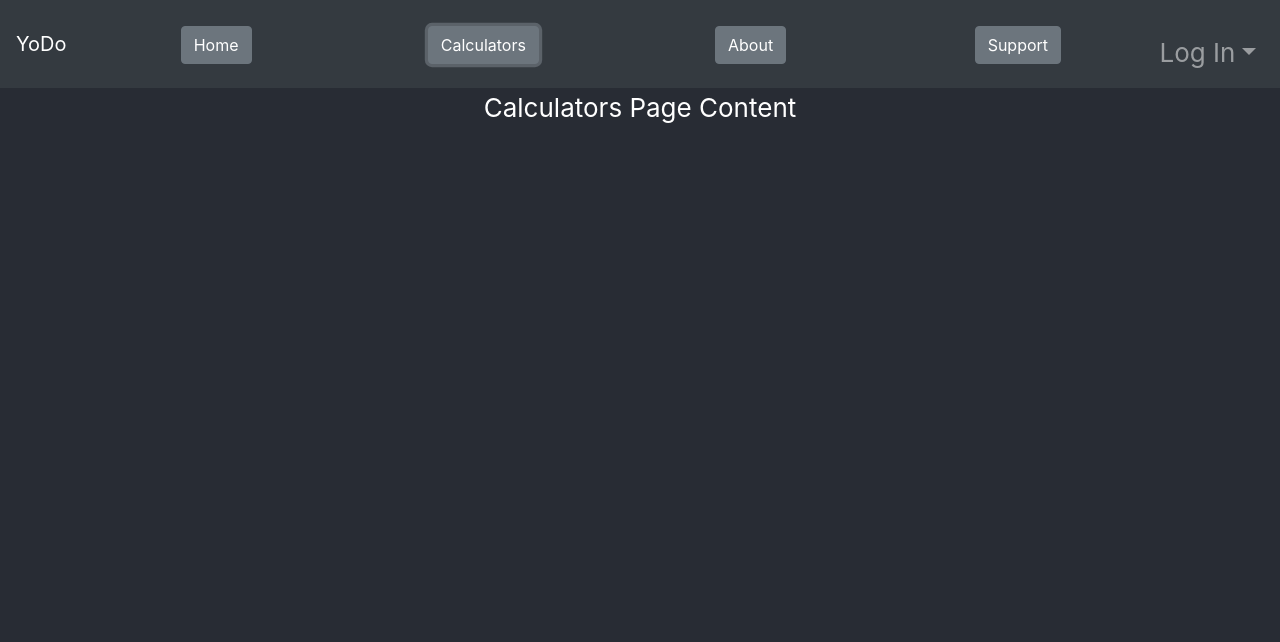
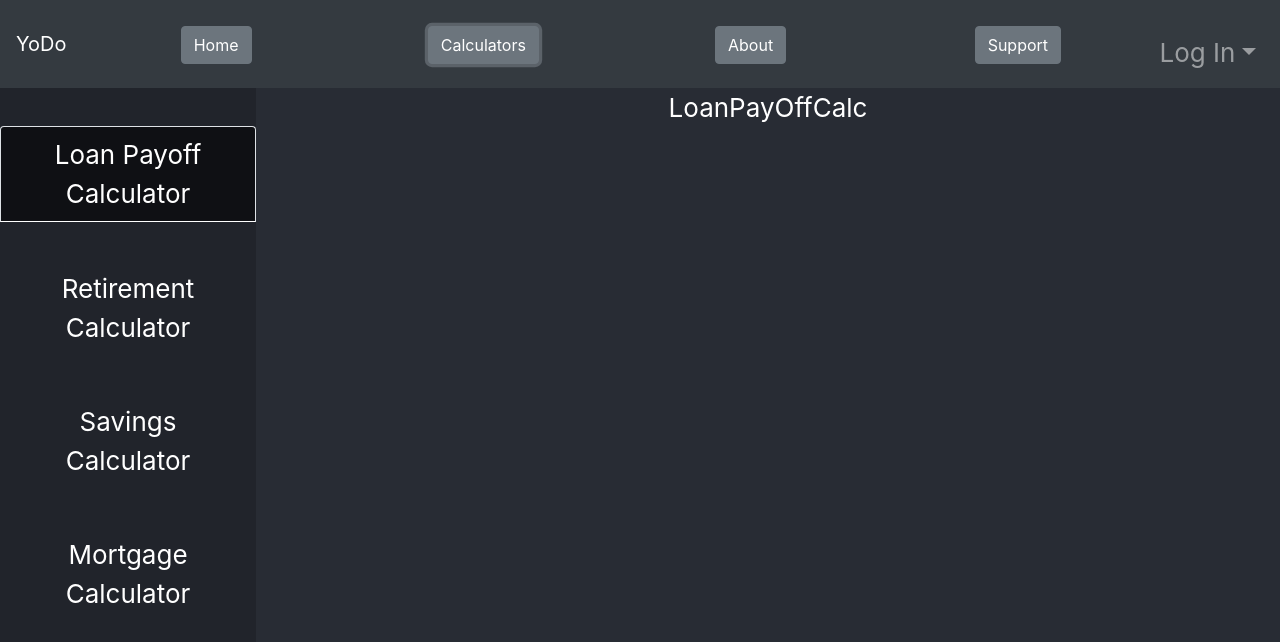
Before and after one commit to TYohoJr/yodo, a React (Create React App) app: page / in a window 1280 px wide. Both pictures are taken after a click on the button "Calculators". Shown: the top 642 px of the page. Built offline with nearby package versions, Linux system fonts and the light colour scheme.

Commit message:
added calculators tabs and components

```diff
--- a/src/Calculators/CalculatorsPage.js
+++ b/src/Calculators/CalculatorsPage.js
@@ -1,11 +1,14 @@
 import React, { Component } from 'react';
+import './Calculators.css';
 import { connect } from 'react-redux';
+import NavigationBarCalculators from './NavigationBarCalculators';
 
 class CalculatorsPage extends Component {
     render() {
         return (
             <div>
-                Calculators Page Content
+                <NavigationBarCalculators />
+                {this.props.calculatorsReducer.currentTab}
             </div>
         )
     }
--- /dev/null
+++ b/src/Calculators/LoanPayOffCalc.js
@@ -0,0 +1,15 @@
+import React, { Component } from 'react';
+import './Calculators.css';
+import { connect } from 'react-redux';
+
+class LoanPayOffCalc extends Component {
+    render() {
+        return (
+            <div>
+                LoanPayOffCalc
+            </div>
+        )
+    }
+}
+
+export default connect((state) => (state))(LoanPayOffCalc);
--- /dev/null
+++ b/src/Calculators/MortgageCalc.js
@@ -0,0 +1,15 @@
+import React, { Component } from 'react';
+import './Calculators.css';
+import { connect } from 'react-redux';
+
+class MortgageCalc extends Component {
+    render() {
+        return (
+            <div>
+                MortgageCalc
+            </div>
+        )
+    }
+}
+
+export default connect((state) => (state))(MortgageCalc);
--- /dev/null
+++ b/src/Calculators/NavigationBarCalculators.js
@@ -0,0 +1,97 @@
+import React from 'react';
+import './Calculators.css';
+import { Nav, NavItem, NavLink } from 'reactstrap';
+import classnames from 'classnames';
+import { connect } from 'react-redux';
+import LoanPayOffCalc from './LoanPayOffCalc';
+import MortgageCalc from './MortgageCalc';
+import RetirementCalc from './RetirementCalc';
+import SavingsCalc from './SavingsCalc';
+
+class NavigationBarCalculators extends React.Component {
+    constructor() {
+        super();
+        this.changeCurrentTab = this.changeCurrentTab.bind(this);
+        this.state = {
+            activeTab: '1'
+        }
+    }
+
+    changeCurrentTab(page, tab) {
+        if(this.state.activeTab !== tab) {
+            this.setState({
+                activeTab: tab
+            })
+        }
+        this.props.dispatch({
+            type: 'changeCalculatorsPageTab',
+            currentTab: page
+        });
+    }
+
+    componentWillMount() {
+        this.props.dispatch({
+            type: 'changeCalculatorsPageTab',
+            currentTab: <LoanPayOffCalc />
+        })
+    }
+
+    render() {
+        return (
+            <div>
+                <Nav tabs vertical>
+                    <NavItem>
+                        <NavLink
+                            className={classnames({ active: this.state.activeTab === '1' })}
+                            onClick={() => { this.changeCurrentTab(<LoanPayOffCalc />, '1'); }}
+                        >
+                            Loan Payoff Calculator
+                        </NavLink>
+                    </NavItem>
+                    <NavItem>
+                        <NavLink
+                            className={classnames({ active: this.state.activeTab === '2' })}
+                            onClick={() => { this.changeCurrentTab(<RetirementCalc />, '2'); }}
+                        >
+                            Retirement Calculator
+                        </NavLink>
+                    </NavItem>
+                    <NavItem>
+                        <NavLink
+                            className={classnames({ active: this.state.activeTab === '3' })}
+                            onClick={() => { this.changeCurrentTab(<SavingsCalc />, '3'); }}
+                        >
+                            Savings Calculator
+                        </NavLink>
+                    </NavItem>
+                    <NavItem>
+                        <NavLink
+                            className={classnames({ active: this.state.activeTab === '4' })}
+                            onClick={() => { this.changeCurrentTab(<MortgageCalc />, '4' ); }}
+                        >
+                            Mortgage Calculator
+                        </NavLink>
+                    </NavItem>
+                    {/* <NavItem>
+                        <NavLink
+                            className={classnames({ active: this.state.activeTab === '5' })}
+                            onClick={() => { this.changeCurrentTab(<Investment />, '5'); }}
+                        >
+                            Investment
+                        </NavLink>
+                    </NavItem> */}
+                    {/* <NavItem>
+                        <NavLink
+                            className={classnames({ active: this.state.activeTab === '6' })}
+                            onClick={() => { this.changeCurrentTab(<StockMarket />, '6'); }}
+                        >
+                            Stock Market
+                        </NavLink>
+                    </NavItem> */}
+                </Nav>
+            </div>
+        );
+    }
+}
+
+export default connect((state) => (state))(NavigationBarCalculators);
--- /dev/null
+++ b/src/Calculators/RetirementCalc.js
@@ -0,0 +1,15 @@
+import React, { Component } from 'react';
+import './Calculators.css';
+import { connect } from 'react-redux';
+
+class RetirementCalc extends Component {
+    render() {
+        return (
+            <div>
+                RetirementCalc
+            </div>
+        )
+    }
+}
+
+export default connect((state) => (state))(RetirementCalc);
--- /dev/null
+++ b/src/Calculators/SavingsCalc.js
@@ -0,0 +1,15 @@
+import React, { Component } from 'react';
+import './Calculators.css';
+import { connect } from 'react-redux';
+
+class SavingsCalc extends Component {
+    render() {
+        return (
+            <div>
+                SavingsCalc
+            </div>
+        )
+    }
+}
+
+export default connect((state) => (state))(SavingsCalc);
--- a/src/reducers.js
+++ b/src/reducers.js
@@ -67,6 +67,24 @@ const homePageReducer = (state, action) => {
     }
     switch (action.type) {
         case "changeHomePageTab":
+            return state = {
+                ...state,
+                currentTab: action.currentTab            }
+        default:
+            return state = {
+                ...state
+            }
+    }
+}
+
+const calculatorsReducer = (state, action) => {
+    if (!state) {
+        state = {
+            currentTab: null
+        }
+    }
+    switch (action.type) {
+        case "changeCalculatorsPageTab":
             return state = {
                 ...state,
                 currentTab: action.currentTab            }
@@ -217,4 +235,5 @@ export default combineReducers({
     createAccountReducer,
     userDataReducer,
     homePageReducer,
+    calculatorsReducer,
 });
```
Also changed, not shown: src/Calculators/Calculators.css (added).
